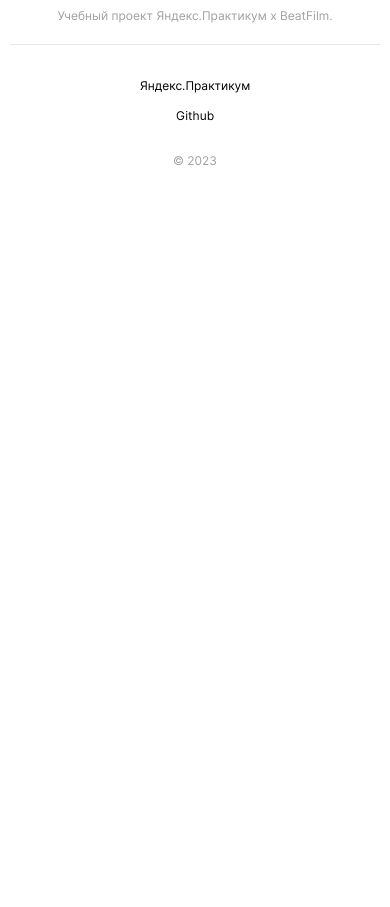
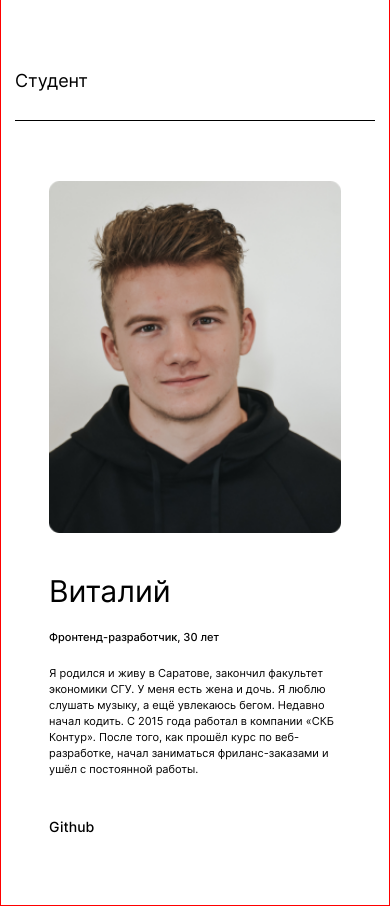
Before and after one commit to ana-anajel/movies-explorer-frontend, a React (Create React App) app in the folder movies-explorer-frontend/: page / in a window 390 px wide. Shown: the part 2060-2967 px from the top of the page. Before the commit the page ends 2248 px from the top, so only its background shows below. Built offline with nearby package versions, Linux system fonts and the light colour scheme.

Commit message:
Добавить компонент AboutMe

```diff
--- /dev/null
+++ b/movies-explorer-frontend/src/components/AboutMe/AboutMe.css
@@ -0,0 +1,132 @@
+.about-me {
+  box-sizing: border-box;
+  padding: 110px 70px 100px;
+  border: 1px solid red;
+}
+
+.about-me__container {
+  box-sizing: border-box;
+  padding: 66px 0 0;
+  display: flex;
+  justify-content: space-between;
+}
+
+.about-me__container-text {
+  max-width: 600px;
+  margin-right: 70px;
+}
+
+.about-me__title {
+  font-weight: 400;
+  font-size: 50px;
+  line-height: 58px;
+  margin: 0 0 18px;
+}
+
+.about-me__subtitle {
+  font-weight: 500;
+  font-size: 18px;
+  line-height: 20px;
+  margin: 0 0 26px;
+}
+
+.about-me__text {
+  font-weight: 400;
+  font-size: 14px;
+  line-height: 22px;
+  margin: 0 0 99px;
+}
+
+.about-me__link {
+  color: #000;
+  text-decoration: none;
+  font-weight: 500;
+  font-size: 14px;
+  line-height: 17px;
+}
+
+.about-me__image {
+  width: 270px;
+  height: 327px;
+}
+
+@media screen and (max-width: 924px) {
+  .about-me {
+    padding: 90px 50px;
+  }
+
+  .about-me__container {
+    padding: 66px 0 0;
+  }
+
+  .about-me__container-text {
+    max-width: 348px;
+    margin-right: 50px;
+  }
+
+  .about-me__title {
+    font-size: 40px;
+    line-height: 40px;
+    margin: 0 0 16px;
+  }
+
+  .about-me__subtitle {
+    font-size: 12px;
+    line-height: 18px;
+    margin: 0 0 20px;
+  }
+
+  .about-me__text {
+    font-size: 12px;
+    line-height: 18px;
+    margin: 0 0 87px;
+  }
+
+  .about-me__image {
+    width: 255px;
+    height: 307px;
+  }
+}
+
+@media screen and (max-width: 577px) {
+  .about-me {
+    padding: 140px 14px 70px;
+  }
+
+  .about-me__container {
+    padding: 60px 0 0;
+    margin: 0 auto;
+    align-items: center;
+    flex-direction: column-reverse;
+  }
+
+  .about-me__container-text {
+    width: 292px;
+    margin: 0;
+    box-sizing: border-box;
+    padding: 40px 0 0;
+  }
+
+  .about-me__title {
+    font-size: 30px;
+    line-height: 36px;
+    margin: 0 0 20px;
+  }
+
+  .about-me__subtitle {
+    font-size: 11px;
+    line-height: 16px;
+    margin: 0 0 20px;
+  }
+
+  .about-me__text {
+    font-size: 11px;
+    line-height: 16px;
+    margin: 0 0 40px;
+  }
+
+  .about-me__image {
+    width: 292px;
+    height: 352px;
+  }
+}
--- /dev/null
+++ b/movies-explorer-frontend/src/components/AboutMe/AboutMe.js
@@ -0,0 +1,29 @@
+import React from 'react';
+import Avatar from '../../images/avatar.png';
+import './AboutMe.css';
+import Title from '../Title/Title';
+
+
+function AboutMe() {
+  return (
+    <section className="about-me">
+      {<Title text={'Студент'} />}
+
+      <div className='about-me__container'>
+        <div className='about-me__container-text'>
+          <h2 className='about-me__title'>Виталий</h2>
+          <h3 className='about-me__subtitle'>Фронтенд-разработчик, 30 лет</h3>
+          <p className='about-me__text'>Я родился и живу в Саратове, закончил факультет экономики СГУ. У меня есть жена
+            и дочь. Я люблю слушать музыку, а ещё увлекаюсь бегом. Недавно начал кодить. С 2015 года работал в компании «СКБ Контур». После того, как прошёл курс по веб-разработке, начал заниматься фриланс-заказами и ушёл с постоянной работы.</p>
+          <a href='ya.ru' className='about-me__link'>Github</a>
+        </div>
+
+        <img className='about-me__image' alt='Портретное фото в резюме.' src={Avatar} />
+
+      </div>
+
+    </section>
+  );
+}
+
+export default AboutMe;
--- a/movies-explorer-frontend/src/components/Main/Main.js
+++ b/movies-explorer-frontend/src/components/Main/Main.js
@@ -3,6 +3,7 @@
 import Promo from '../Promo/Promo';
 import NavTab from '../NavTab/NavTab';
 import AboutProject from '../AboutProject/AboutProject';
+import AboutMe from '../AboutMe/AboutMe';
 
 function Main() {
   return (
@@ -10,6 +11,7 @@
       <Promo />
       <NavTab />
       <AboutProject />
+      <AboutMe />
     </main>
   );
 }
--- a/movies-explorer-frontend/src/components/NavTab/NavTab.css
+++ b/movies-explorer-frontend/src/components/NavTab/NavTab.css
@@ -146,5 +146,4 @@
   .navigation__week {
     padding: 11px 10px;
   }
-
 }
```
Also changed, not shown: movies-explorer-frontend/src/images/avatar.png (added), 1 other file (tests, documents, lock files or other folders).
